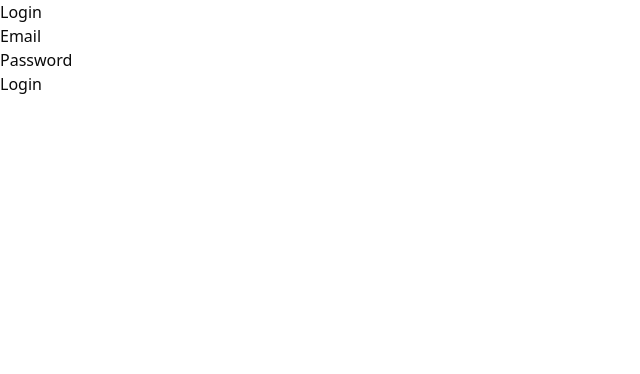
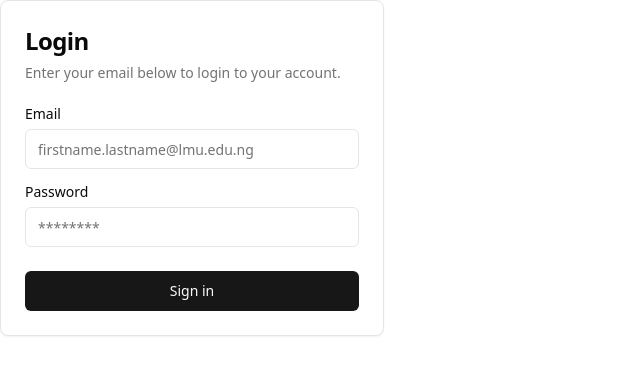
Before and after one commit to T4910/OctaView, a React (Vite) app: page /login in a window 1280 px wide. Shown: the top 374 px of the page, without its empty margins (0-640 px from the left). Built offline with nearby package versions, Linux system fonts and the light colour scheme; no server answers.

Commit message:
[UPDATE] reformed & optimized login page

```diff
--- a/src/components/login/Index.jsx
+++ b/src/components/login/Index.jsx
@@ -1,43 +1,60 @@
-import React, { useState } from 'react'
+import { useState, useRef } from 'react'
 import axios from 'axios'
 import { useNavigate } from 'react-router-dom'
 
-//! import css
-import styles from './Index.module.css'
+import Error from "@/components/login/_components/error"
+import { Button } from "@/components/ui/button"
+import {
+  Card,
+  CardContent,
+  CardDescription,
+  CardFooter,
+  CardHeader,
+  CardTitle,
+} from "@/components/ui/card"
+import { Input } from "@/components/ui/input"
+import { Label } from "@/components/ui/label"
 
 const serverLink = import.meta.env.VITE_SERVER_LINK
 
 function Login() {
-    const navigate = useNavigate()
-    const [email, setEmail] = useState("")
-    const [password, setPassword] = useState("")
-    const [isLoading, setIsLoading] = useState(false)
-    const [error, setError] = useState(null)
+    const navigate = useNavigate();
+    const emailRef = useRef(null);
+    const passwordRef = useRef(null);
+
+    const [isLoading, setIsLoading] = useState(false);
+    const [error, setError] = useState(null);
 
     const handleSubmit = async (e) => {
-        e.preventDefault()
-        setIsLoading(true)
-        setError(null)
+        e.preventDefault();
+
+
+        const email = emailRef.current.value;
+        const password = passwordRef.current.value;
+
+        setIsLoading(true);
+        setError(null);
+
         try {
             const response = await axios.post(`${serverLink}/login`, { email, password })
-            if (response) {
-                if (response.status === 200) {
-                    if (response.data.role === 'faculty') {
-                        navigate('/faculty-timetable')
-                    } else if (response.data.role === 'staff') {
-                        navigate('/staff-timetable')
-                    }
-                } else {
-                    setError(response.data.message || response)
+            if (response?.status === 200) {
+                console.log(response, email, password, 34231);
+                if (response.data.role === 'faculty') {
+                    navigate('/faculty-timetable')
+                } else if (response.data.role === 'admin') {
+                    navigate('/admin')
                 }
-                setIsLoading(false)
+            } else {
+                setError(response.data.message || response)
             }
         } catch (error) {
-            setIsLoading(false)
-            setError(error?.response?.data?.message)
+            setError(error?.response?.data?.message);
         }
+
+        setIsLoading(false);
     }
 
+    /*
     return (
         <div>
             <h1>Login</h1>
@@ -53,6 +70,48 @@ function Login() {
             </form>
         </div>
     )
+*/
+    return (
+        <Card className="w-full max-w-sm">
+            <CardHeader>
+                <CardTitle className="text-2xl">Login</CardTitle>
+                <CardDescription>
+                Enter your email below to login to your account.
+                </CardDescription>
+            </CardHeader>
+            <form onSubmit={handleSubmit}>
+                <CardContent className="grid gap-4">
+                    {error ? <Error error={error} /> : null}
+                    <div className="grid gap-2">
+                        <Label htmlFor="email">Email</Label>
+                        <Input
+                            ref={emailRef}
+                            id="email"
+                            type="email"
+                            placeholder="firstname.lastname@lmu.edu.ng"
+                            required
+                        />
+                    </div>
+                    <div className="grid gap-2">
+                        <Label htmlFor="password">Password</Label>
+                        <Input
+                            ref={passwordRef}
+                            id="password"
+                            type="password"
+                            placeholder="********"
+                            required
+                        />
+                    </div>
+                </CardContent>
+                <CardFooter>
+                    <Button
+                        className="w-full"
+                        disabled={isLoading}
+                    >Sign in</Button>
+                </CardFooter>
+            </form>
+        </Card>
+  )
 }
 
 export default Login
--- /dev/null
+++ b/src/components/login/_components/error.jsx
@@ -0,0 +1,16 @@
+import { Button } from "@/components/ui/button"
+import { useState } from "react"
+
+const Error = ({ error }) => {
+    const [hide, setHidden] = useState(false)
+    return (
+        !hide ? <div className={`bg-red-500 flex rounded-md p-2 px-4 w-full text-xs`}>
+            <p className="flex-grow">{error}</p>
+            <Button
+                className="px-1 py-0 flex-shrink"
+                onClick={() => setHidden(true)}
+            >X</Button>
+        </div> : null
+    )
+}
+export default Error
```
